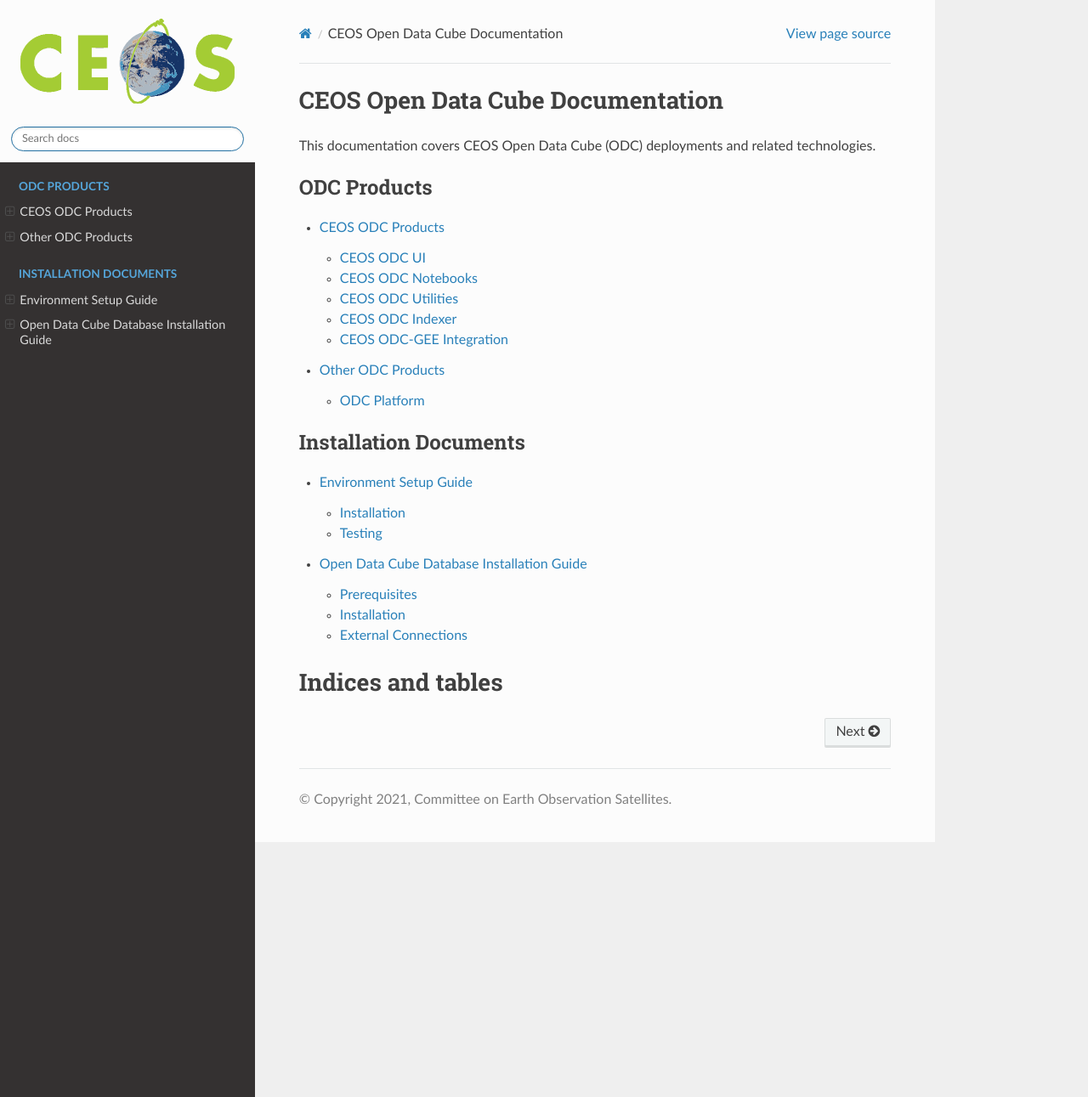
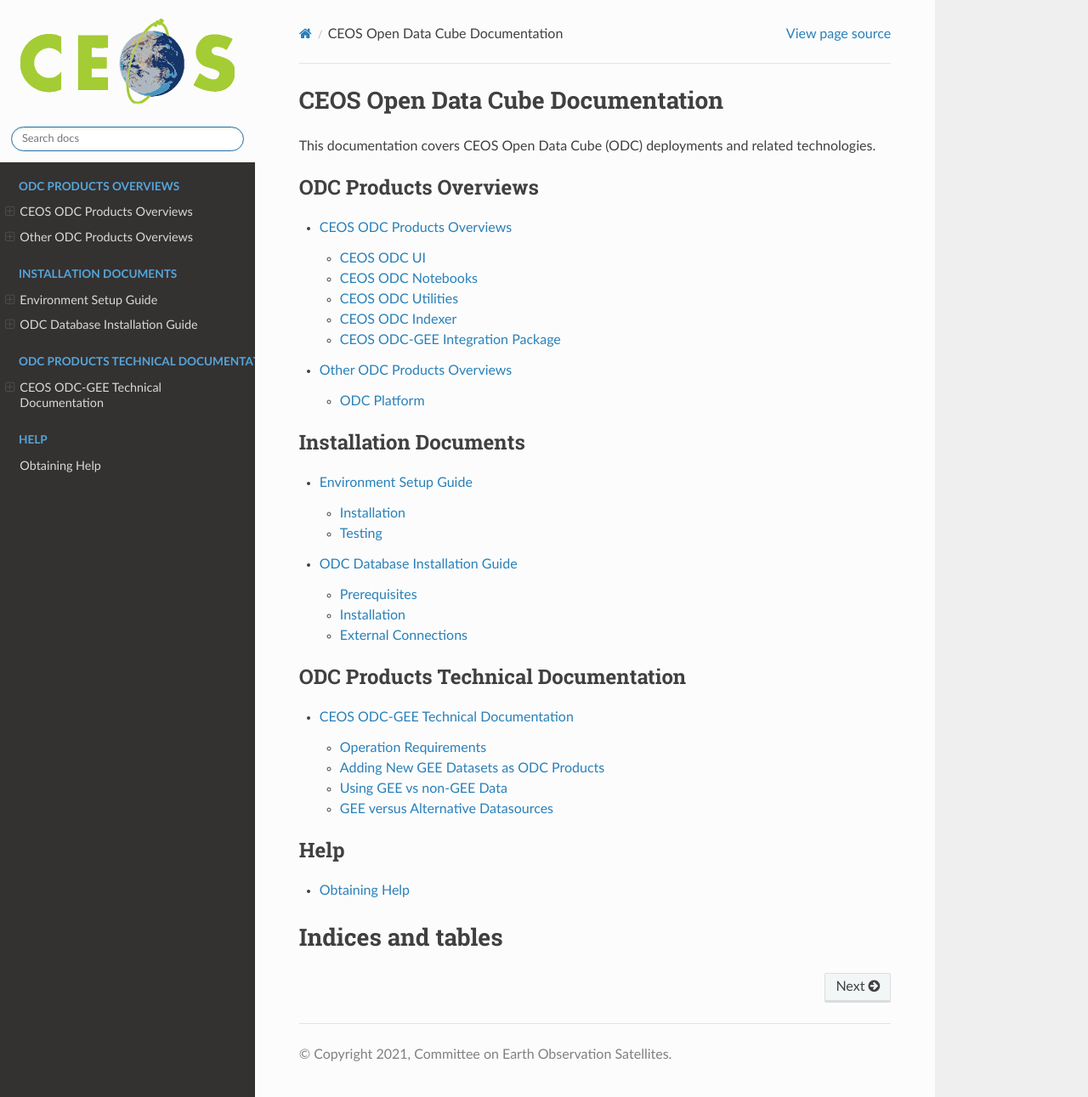
Before and after one commit to AMA-Labs/ceos_odc_docs, a Sphinx documentation site: the page built from docs/source/index.rst, in a window 1280 px wide and 1291 px high. Shown: the whole window at 85% size. Built offline with Sphinx 7.4.7 and the Read the Docs theme 2.0.0, drawn with Linux system fonts in a browser that asks for light colours.

Commit message:
Added install docs, technical docs, and obtaining help sections.

````diff
--- a/docs/source/index.rst
+++ b/docs/source/index.rst
@@ -11,10 +11,10 @@
 
 .. toctree::
    :maxdepth: 2
-   :caption: ODC Products
+   :caption: ODC Products Overviews
 
-   modules/ceos_odc_products.md
-   modules/other_odc_products.md
+   modules/odc_products_overviews/ceos_odc_products_overviews.md
+   modules/odc_products_overviews/other_odc_products_overviews.md
 
 .. toctree::
    :maxdepth: 2
@@ -23,6 +23,17 @@
    modules/install_docs/environment_setup.md
    modules/install_docs/database_install.md
 
+.. toctree::
+   :maxdepth: 2
+   :caption: ODC Products Technical Documentation
+
+   modules/odc_products_technical_docs/odc_gee_technical_doc.md
+
+.. toctree::
+   :maxdepth: 2
+   :caption: Help
+
+   modules/help/obtaining_help.md
 
 Indices and tables
 ==================
--- /dev/null
+++ b/docs/source/modules/help/obtaining_help.md
@@ -0,0 +1,6 @@
+# Obtaining Help
+
+If you encounter issues with the Open Data Cube or derived tools - whether CEOS ODC products (notebooks, UI, etc.) or otherwise - that are not documented in the corresponding repositories (for CEOS repositories, check files in the `README.md` file at the root directory and the files in the `docs` directories - including the FAQ sections at the bottoms of some documents) and you are unable to diagnose and fix those issues on your own, follow these steps to obtain assistance:
+
+1. Search for your question in the [GIS Stack Exchange](https://gis.stackexchange.com/) with the `open-data-cube` tag. You can find such tagged questions [here](https://gis.stackexchange.com/questions/tagged/open-data-cube). If a question similar to yours has already been asked, search for a suitable answer in that question's webpage. If you can not find a suitable answer, contine to step 2. If no such question exists or if the question is missing some information that you think may be important regarding your issue, create a new question with the `open-data-cube` tag.
+2. State your problem in the [ODC Slack workspace](http://slack.opendatacube.org/) in the most appropriate channel (use that link to join the workspace if you have not already). Use the **#general** channel if no other channel is more appropriate for your question. Link to the question on GIS Stack Exchange. When you receive an answer, add that answer to the question page on GIS Stack Exchange if the answerer is not available to do so (ask them if they would like to so they can get credit). This preserves the answer in a publicly searchable way - which is useful for remembering answers to one's own past questions and benefits the community.
--- a/docs/source/modules/install_docs/database_install.md
+++ b/docs/source/modules/install_docs/database_install.md
@@ -1,4 +1,4 @@
-# Open Data Cube Database Installation Guide
+# ODC Database Installation Guide
 
 This document is a guide for installing and configuring
 the Open Data Cube index database - which the ODC will query to determine where to retrieve data from (e.g. local or remote GeoTIFFs).
@@ -38,7 +38,7 @@
 `make create-odc-db-volume`
 
 Now we need to create the Docker container for the database.
-In the `Makefile` file at the top-level directory, find the `create-odc-db` target. Here you will see the command to create the ODC database Docker container. You can replace the values for `POSTGRES_DB`, `POSTGRES_USER` and `POSTGRES_PASSWORD` with the desired Postgres database name, user name, and password. Note that if you change these settings, you will need to change the corresponding settings for applications that use them, like the [CEOS Open Data Cube Notebooks](https://github.com/ceos-seo/data_cube_notebooks) or the [CEOS Open Data Cube UI](https://github.com/ceos-seo/data_cube_ui).
+In the `Makefile` file at the top-level directory, find the `create-odc-db` target. Here you will see the command to create the ODC database Docker container. You can replace the values for `POSTGRES_DB`, `POSTGRES_USER` and `POSTGRES_PASSWORD` with the desired Postgres database name, user name, and password. Note that if you change these settings, you will need to change the corresponding settings for applications that use them, like the [CEOS ODC Notebooks](https://github.com/ceos-seo/data_cube_notebooks) or the [CEOS ODC UI](https://github.com/ceos-seo/data_cube_ui).
 
 Once you are ready to start the database, run this command:
 `make create-odc-db`
--- a/docs/source/modules/ceos_odc_products.md
+++ b/docs/source/modules/odc_products_overviews/ceos_odc_products_overviews.md
@@ -1,4 +1,4 @@
-CEOS ODC Products
+CEOS ODC Products Overviews
 =================
 
 CEOS ODC UI
@@ -23,9 +23,9 @@
 -----------
 The CEOS ODC Indexer ([GitHub](https://github.com/ceos-seo/odc_manual_indexer)) provides convenient means of processing and indexing data for ODC environments.
 
-CEOS ODC-GEE Integration
+CEOS ODC-GEE Integration Package
 -----------
-The CEOS ODC-GEE package ([GitHub](https://github.com/ceos-seo/odc-gee)) allows Google Earth Engine (GEE) data to be loaded into ODC environments.
+The CEOS ODC-GEE integration package ([GitHub](https://github.com/ceos-seo/odc-gee)) allows Google Earth Engine (GEE) data to be loaded into ODC environments.
 
 This is particularly useful since GEE has many datasets and they can be "indexed" very quickly with ODC-GEE. Indexing a product only requires a product definition to be created (should be reformatted to look more like product definitions in the ODC Indexer) and added with `datacube product add` to allow an environment with ODC-GEE to be able to load data from it.
 
--- /dev/null
+++ b/docs/source/modules/odc_products_technical_docs/odc_gee_technical_doc.md
@@ -0,0 +1,68 @@
+# CEOS ODC-GEE Technical Documentation
+
+## Operation Requirements
+-----
+
+The ODC-GEE integration package ([GitHub](https://github.com/ceos-seo/odc-gee)) has a few requirements to operate properly.
+
+### Operation Requirement 1: Supported Metadata Types
+
+**The ODC index database used by your environment must support the `eo3` metadata type.** This can be checked by running `datacube metadata list` in your ODC environment. If eo3 is not listed, then you will need to add it. The default eo3 type definition can be found [here](https://github.com/opendatacube/datacube-core/blob/datacube-1.8.3/datacube/index/default-metadata-types.yaml). To add it, save the eo3 definition in a `.yaml` file then run the following command: `datacube metadata add <your_eo3.yaml>`.
+
+### Operation Requirement 2: Earth Engine Credentials
+
+To use the ODC-GEE integration package, you must be registered as an Earth Engine developer. If not, you may submit an [application to Google](https://signup.earthengine.google.com/).
+
+You will need [GEE service account credentials](https://developers.google.com/earth-engine/guides/service_account) for your account - specifically the private key JSON file.
+
+## Adding New GEE Datasets as ODC Products
+-----
+
+To use a GEE dataset from the [Earth Engine Data Catalog](https://developers.google.com/earth-engine/datasets/), a new product must be created using the `new_product` command. Format: `new_product --asset <asset_id> <product_name.yaml>` where the `asset_id` is provided in the "Earth Engine Snippet" string on the dataset's page on the catalog and `<product_name.yaml>` is the path to the output YAML file containing the ODC product definition. For example, to index [Landsat 8 Level 2 Collection 2 Tier 1](https://developers.google.com/earth-engine/datasets/catalog/LANDSAT_LC08_C02_T1_L2?hl=en) data: `new_product --asset LANDSAT/LC08/C02/T1_L2 ls8_l2_c2_gee.yaml`. The full process is as follows:
+
+1. Run the `new_product` command to create the product definition.
+2. Reformat the product definition to match a standard format, such as [this one from the ODC Indexer](https://github.com/ceos-seo/odc_manual_indexer/blob/develop/prod_defs/Landsat/collection_2/ls8_l2_c2.yaml).
+3. Change the `aliases` field for the measurements as desired. Do NOT change the `name` field of any measurement - creating the product will fail if the `name` fields are changed.
+4. Run `datacube product add <path-to-product-definition-file>` to add the product.
+
+Notably, you will need to add a `storage` section with `crs` and `resolution` entries to avoid having to specify the `output_crs` and `resolution` each time data is loaded from the product.
+
+After adding the product, it is a **non-indexed GEE product** (or ["undefined product"](https://github.com/ceos-seo/odc-gee#undefined-product)). It must be loaded using the [ODC-GEE `datacube.Datacube` wrapper class](https://github.com/ceos-seo/odc-gee#datacube-wrapper).
+
+Once you have confirmed that data is loading for the newly defined product, you are welcome to add a pull request to the [ODC Indexer](https://github.com/ceos-seo/odc_manual_indexer) repository to add the new product definition to the `prod_defs` directory. Prefix the product definition file with `_google`.
+
+The data can be indexed using the `index_gee` command, making it an **indexed GEE product**, but **this is deprecated**. Format: `index_gee --asset <asset_id> --product <product_name> [--latitude (lat1, lat2) --longitude (lon1, lon2) --time (YYYY-MM-DD, YYYY-MM-DD) --region <region_name>]` (for information on the optional arguments and others not listed here, run `index_gee --help`). For example, to index [Landsat 8 Level 2 Collection 2 Tier 1](https://developers.google.com/earth-engine/datasets/catalog/LANDSAT_LC08_C02_T1_L2?hl=en) data for the United States: `index_gee --asset LANDSAT/LC08/C02/T1_L2 --product <product_name> --latitude (25.3168, 49.4885) --longitude (-125.2052, -66.6657)`. Data for these products can be loaded by the normal `datacube.Datacube` class.
+
+## Using GEE vs non-GEE Data
+-----
+
+To load data from non-GEE products, use the `datacube.Datacube` class as always:
+
+```
+from datacube import Datacube
+dc = datacube.Datacube()
+```
+
+To load data from GEE products, use the `odc_gee.earthengine.Datacube` class:
+
+```
+from odc_gee.earthengine import Datacube as GEE_Datacube
+dc = GEE_Datacube()
+```
+
+To load data from indexed GEE products (remember **this is deprecated**), use the `datacube.Datacube` class.
+
+## GEE versus Alternative Datasources
+-----
+
+These are the benefits and penalties of loading data from Google Earth Engine through the ODC-GEE module instead of from other datasources such as S3.
+
+Benefits:
+
+1. Data does not need to be indexed before loading, which allows new datasets to be added and queried quickly, which allows faster prototyping. This also results in a much smaller ODC index database.
+2. There is no cost to loading data from GEE.
+
+Penalties:
+
+1. Data has a very low throughput - just a few MiB per second.
+2. (Advanced) Using `dask_chunks` in the `load()` call does not work as expected. Normally, loads specifying the `dask_chunks` parameters will not immediately load data - instead creating the plan to load data with Dask. Instead, the data immediately begins loading as if `dask_chunks` was not specified. This can be problematic for datasets that are larger than the amount of available memory. This problem does not occur when loading data using the normal `datacube.Datacube` class.
````
Also changed, not shown: docs/source/modules/odc_products_overviews/other_odc_products_overviews.md (added, +6 -0 lines), docs/source/modules/other_odc_products.md (deleted, +0 -6 lines).
